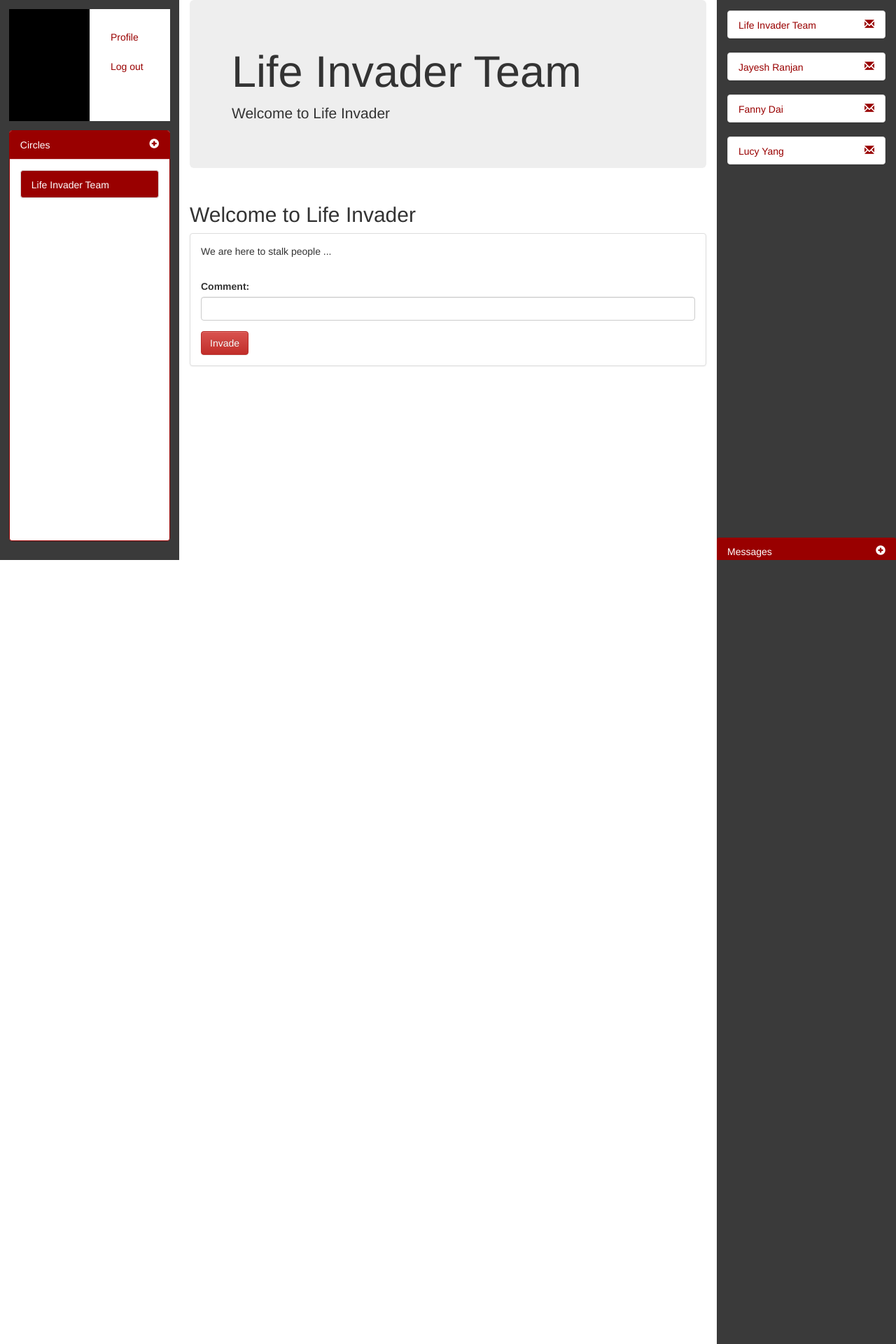
After one commit to OJayeshRanjanO/Social-Network, a Flask app: page /home in a window 1280 px wide. The commit adds this page. Shown: the top 1920 px of the page at 70% size. Run offline with Flask 2, Linux system fonts and the light colour scheme; data that the repository does not hold is empty; some libraries are stand-ins or nearby versions.

Commit message:
Add Circle, Remove Circle works, Session support enabled

```diff
--- a/main.py
+++ b/main.py
@@ -1,4 +1,4 @@
-from flask import Flask,render_template,request
+from flask import Flask,render_template,request,make_response
 import json
 from database_functions import *
 
@@ -6,19 +6,6 @@ app = Flask(__name__)
 @app.route('/')
 def index():
     return render_template('index.html')
-
-@app.route('/login',methods=['POST'])
-def login():
-    recvJson = request.get_json()
-    username = recvJson['username']
-    password = recvJson['password']
-    fromDB = checkUserPresent(username, password)
-    if not fromDB:
-        return str(json.dumps({"login":"failure"}))
-    else:
-        return str(json.dumps({"login": "success"}))
-
-
 
 @app.route('/signUp',methods=['POST'])
 def signUp():
@@ -30,6 +17,53 @@ def signUp():
     fromDB = addUser(username,password,'user',lastname,firstname)
     return str(json.dumps({"signup":"success"})) if fromDB else str(json.dumps({"signup":"failure"}))
 
+@app.route('/login',methods=['POST'])
+def login():
+    recvJson = request.get_json()
+    username = recvJson['username']
+    password = recvJson['password']
+    fromDB = checkUserPresent(username, password)
+    if not fromDB:
+        return str(json.dumps({"login":"failure"}))
+    else:
+        return str(json.dumps({"login": "success","username":username}))
+
+@app.route('/home')
+def home():
+    # username = recvJson['username']
+    # resp = make_response(render_template("home.html"))
+    # resp.set_cookie('username', 'admin')
+    # return resp
+    return render_template("home.html")
+
+@app.route('/createCircle',methods=['POST'])
+def createCircle():
+    recvJson = request.get_json()
+    circle_name = recvJson['circle_name']
+    circle_type = recvJson['circle_type']
+    username = recvJson['username']
+    userid = (getUserID(username))['userid']
+    circles = addCircle(circle_name,circle_type,userid)
+    return str(json.dumps({"circle_name": circles['circle_name'],'circle_id':circles['circleid']}))
+
+@app.route('/deleteCircle',methods=['POST'])
+def deleteCircle():
+    recvJson = request.get_json()
+    circleid = recvJson['circleid']
+    username = recvJson['username']
+    removeCircle(circleid)
+    return str(json.dumps({"status": 'success'}))
+
+
+@app.route('/loadPage',methods=['POST'])
+def reloadPage():
+    recvJson = request.get_json()
+    username = recvJson['username']
+    userid = (getUserID(username))['userid']
+    circleList = getCircles(userid)
+    return str(json.dumps({"circle": circleList}))
+
+
 
 if __name__ == '__main__':
     app.run(debug=True)
--- /dev/null
+++ b/static/home.css
@@ -0,0 +1,125 @@
+::-webkit-scrollbar {
+    display: none;
+}
+body{
+
+    position: relative;
+    width: 100vw;
+    height: 100vh;
+/*    border: 2px solid red;*/
+        overflow-y: hidden;
+}
+
+.col-left{
+    position: relative;
+    float: left;
+    width: 20vw;
+    height: 100vh;
+/*    border: 2px solid black;*/
+    background-color: #3a3a3a;
+}
+
+.col-left-profile{
+    position: relative;
+    width: 18vw;
+    height: 20vh;
+    margin: 1vw;
+}
+
+.col-left-profile-inside{
+    height: 20vh;
+}
+
+.col-left-circles{
+    position: relative;
+    width: 18vw;
+    height: calc(75.6vh);
+    margin: 1vw;
+    overflow: hidden;
+}
+
+
+
+.col-mid{
+    position: relative;
+    float:left;
+    width: 60vw;
+    height: 100vh;
+/*    border: 2px solid black;*/
+    overflow-y: scroll;
+}
+.mid-containers{width: 100%;}
+
+.col-right{
+    position: relative;
+    float:left;
+    width: 20vw;
+    height: 900vh;
+/*    border: 2px solid black;*/
+    background-color: #3a3a3a;
+    overflow-y: scroll;
+
+}
+
+.col-messages{
+    position: relative;
+    width: 100%;
+    height: calc(100vh);
+/*    margin: 1vw;*/
+    overflow: hidden;
+
+}
+
+.panel-col-right-danger{height: 100%;
+    background-color: #3a3a3a;
+    border: none!important;
+}
+
+.panel-right-body-ext{
+    height: 96%;overflow-y: scroll;
+}
+
+.messages-item-text{
+    width: 80%!important;float:left;
+    width: 250px;
+    white-space: nowrap;
+    overflow: hidden;
+    text-overflow: ellipsis;
+}
+.messages-item{background-color:white!important;color:#990000!important;height: 40px!important;}
+.messages-item:hover{
+    background-color: #f2f2f2!important;
+    cursor: pointer;
+}
+.message-icons{color:#990000;float:right;}
+
+
+
+
+.panel{margin: 0px;}
+.panel-body-ext{height: 68vh;overflow-y: scroll;}
+.panel > .panel-heading {
+    background-image: none;
+    background-color: #990000;
+    color: white;
+}
+.panel-danger{border:1px solid #990000}
+.list-group-item{background-color: #990000;color:white;}
+.circle-item{height: 40px!important;}
+.circle-item:hover{
+    color:white!important;
+    background-color: #600000!important;
+    cursor: pointer;
+}
+.circle-item-text{
+    width: 80%!important;float:left;
+  width: 250px;
+  white-space: nowrap;
+  overflow: hidden;
+  text-overflow: ellipsis;
+}
+.circle-icons{color:white;float:right;}
+.nav-stacked{margin-top: 20px;}
+.active a{background-color: #990000 !important;}
+a{color:#990000;}
+a:hover{color:red;}
--- /dev/null
+++ b/static/js/circle.js
@@ -0,0 +1,37 @@
+function createCircle(){
+    var formData = $('#createCircleForm').serialize();
+    formData = toJSON(formData);
+    $.ajax({
+      type: "POST",
+      url: "/createCircle",
+      data: formData,
+      dataType: "json",
+      contentType : "application/json"
+    }).done(function (data, textStatus, jqXHR) {
+        data = $.parseJSON(JSON.stringify(data));
+        $("#circle-list").append('<li id=circle-access-'+data.circleid+' class="list-group-item circle-item"><div class=circle-item-text>'+data.circle_name+'</div><a onclick="deleteCircle(this.id)"; id=circle-remove-'+data.circleid+' class="circle-icons"><span class="glyphicon glyphicon-minus-sign"></span></a></li>')
+
+    }).fail(function (jqXHR, textStatus) {
+            alert(jqXHR)
+    });
+}
+
+function deleteCircle(id){
+    circleid = parseInt(id.charAt(id.length-1));
+    formData = {'circleid':circleid,'username':localStorage['username']}
+    $.ajax({
+      type: "POST",
+      url: "/deleteCircle",
+      data: JSON.stringify(formData),
+      dataType: "json",
+      contentType : "application/json"
+    }).done(function (data, textStatus, jqXHR) {
+        console.log(data)
+        console.log(id)
+        $("#circle-access-"+circleid).remove();
+
+    }).fail(function (jqXHR, textStatus) {
+            alert(jqXHR)
+    });
+
+}
--- /dev/null
+++ b/static/js/home.js
@@ -0,0 +1,33 @@
+
+function toJSON(data){
+  data = data.split("&");
+  var obj={};
+    for(i = 0; i < data.length; i++)
+    {
+        var x = data[i].split("=");
+        obj[x[0]] = x[1];
+    }
+  obj['username'] = localStorage['username']
+  return JSON.stringify(obj);
+}
+
+function loadPage(){
+    var username = JSON.stringify({"username":localStorage.getItem("username")});
+    $.ajax({
+      type: "POST",
+      url: "/loadPage",
+      data: username,
+      dataType: "json",
+      contentType : "application/json"
+    }).done(function (data, textStatus, jqXHR) {
+        data = $.parseJSON(JSON.stringify(data))
+        appendGroups(data.circle);
+    });
+
+}
+
+function appendGroups(array){
+    for (i = 0; i < array.length; i++){
+        $("#circle-list").append('<li id=circle-access-'+array[i].circleid+' class="list-group-item circle-item"><div class=circle-item-text>'+array[i].circle_name+'</div><a onclick="deleteCircle(this.id)"; id=circle-remove-'+array[i].circleid+' class="circle-icons"><span class="glyphicon glyphicon-minus-sign"></span></a></li>')
+    }
+}
--- a/static/js/loginPage.js
+++ b/static/js/loginPage.js
@@ -10,8 +10,11 @@ function login(){
     }).done(function (data, textStatus, jqXHR) {
         data = $.parseJSON(JSON.stringify(data));
         if (data.login === "failure"){
-                alert(data.login);
+//                alert(data.login);
             $("#loginContainer").append("<div style='color:red'> Incorrect username or password </div>")
+        }else if (data.login === "success"){
+            localStorage.setItem("username", data.username);
+            window.location.href = "/home"
         }
     });
 }
@@ -41,5 +44,6 @@ function toJSON(data){
         var x = data[i].split("=");
         obj[x[0]] = x[1];
     }
+  obj['username'] = localStorage['username']
   return JSON.stringify(obj);
 }
--- /dev/null
+++ b/templates/home.html
@@ -0,0 +1,128 @@
+<html>
+    <head>
+<link rel="stylesheet" href="https://maxcdn.bootstrapcdn.com/bootstrap/3.3.0/css/bootstrap.min.css">
+
+<!-- Optional theme -->
+<link rel="stylesheet" href="https://maxcdn.bootstrapcdn.com/bootstrap/3.3.0/css/bootstrap-theme.min.css">
+
+<!-- Latest compiled and minified JavaScript -->
+                <script src="https://ajax.googleapis.com/ajax/libs/jquery/3.2.1/jquery.min.js"></script>
+
+<script src="https://maxcdn.bootstrapcdn.com/bootstrap/3.3.0/js/bootstrap.min.js"></script>
+
+         <link rel = "stylesheet" type = "text/css" href = "{{ url_for('static', filename='home.css') }}" />
+        <script type="text/javascript" src="{{ url_for('static', filename='js/home.js') }}"></script>
+                <script type="text/javascript" src="{{ url_for('static', filename='js/circle.js') }}"></script>
+
+
+
+    </head>
+    <body onload="loadPage()">
+        <div class=col-left>
+            <div class=col-left-profile>
+                <div class="col-sm-6 col-left-profile-inside" style="background-color:black;">
+                    <img>
+                </div>
+                <div class="col-sm-6 col-left-profile-inside" style="background-color:white;">
+                    <ul class="nav nav-pills nav-stacked">
+                      <li role="presentation"><a href="#">Profile</a></li>
+                      <li role="presentation"><a href="#">Log out</a></li>
+                    </ul>
+                </div>
+            </div>
+            <div class="col-left-circles">
+                <div class="panel panel-danger">
+                  <!-- Default panel contents -->
+                  <div class="panel-heading">Circles<a class='circle-icons' data-toggle="modal" data-target="#createCircleModal"><span class="glyphicon glyphicon-plus-sign"></span></a></div>
+                  <div class="panel-body panel-body-ext">
+                        <ul id=circle-list class="list-group">
+                            <li class="list-group-item circle-item"><div class=circle-item-text>Life Invader Team</div></li>
+                        </ul>
+                  </div>
+                </div>
+            </div>
+        </div>
+        <div class=col-mid>
+            <div class="container mid-containers">
+              <div class="jumbotron">
+                <h1>Life Invader Team</h1>
+                <p>Welcome to Life Invader</p>
+              </div>
+            </div>
+
+            <div>
+                <div class="container mid-containers">
+                  <h2>Welcome to Life Invader</h2>
+                  <div class="panel panel-default" >
+                      <div class="panel-body">We are here to stalk people ...</div>
+                    <div class="panel-body">
+                        <div class="form-group">
+                          <label for="usr">Comment:</label>
+                          <input type="text" class="form-control" id="usr">
+                        </div>
+                        <button type="submit" class="btn btn-danger">Invade</button>
+                      </div>
+                  </div>
+                </div>
+                <br>
+                <br>
+            </div>
+
+
+        </div>
+
+        <div class=col-right>
+            <div class="col-messages">
+                <div class="panel panel-danger panel-col-right-danger">
+                    <div class="panel-body panel-right-body-ext">
+                        <ul class="list-group">
+                            <li class="list-group-item messages-item"><div class=messages-item-text>Life Invader Team</div><a class='message-icons'><span class="glyphicon glyphicon-envelope"></span></a></li>
+                        </ul>
+                        <ul class="list-group">
+                            <li class="list-group-item messages-item"><div class=messages-item-text>Jayesh Ranjan</div><a class='message-icons'><span class="glyphicon glyphicon-envelope"></span></a></li>
+                        </ul>
+                        <ul class="list-group">
+                            <li class="list-group-item messages-item"><div class=messages-item-text>Fanny Dai</div><a class='message-icons'><span class="glyphicon glyphicon-envelope"></span></a></li>
+                        </ul>
+                        <ul class="list-group">
+                            <li class="list-group-item messages-item"><div class=messages-item-text>Lucy Yang</div><a class='message-icons'><span class="glyphicon glyphicon-envelope"></span></a></li>
+                        </ul>
+                    </div>
+                    <div class="panel-heading">Messages<a style="color:white;float:right" onclick=addGroup()><span class="glyphicon glyphicon-plus-sign"></span></a>
+                    </div>
+                </div>
+
+            </div>
+
+        </div>
+
+
+
+        <!--POP UP MODALS-->
+        <!--CREATE CIRCLE MODAL-->
+        <div class="modal fade" id="createCircleModal" tabindex="-1" role="dialog" aria-labelledby="CreateCircleModal" aria-hidden="true">
+          <div class="modal-dialog" role="document">
+            <div class="modal-content">
+              <div class="modal-header">
+                <h5 class="modal-title" id="exampleModalLabel">Create Circle</h5>
+                <button type="button" class="close" data-dismiss="modal" aria-label="Close">
+                  <span aria-hidden="true">&times;</span>
+                </button>
+              </div>
+              <div class="modal-body">
+                  <center>
+                      <form id="createCircleForm">
+                        Name: <input type="text" name="circle_name"><br><br>
+                        Type: <input type="text" name="circle_type"><br><br>
+                      </form>
+                  </center>
+              </div>
+              <div class="modal-footer">
+                <button type="button" class="btn btn-danger" onclick="createCircle();" data-dismiss="modal">Create</button>
+              </div>
+            </div>
+          </div>
+        </div>
+
+    </body>
+</html>
```
Also changed, not shown: database_connect.py (+86 -0 lines), database_functions.py (+48 -18 lines), templates/index.html (+12 -5 lines).
